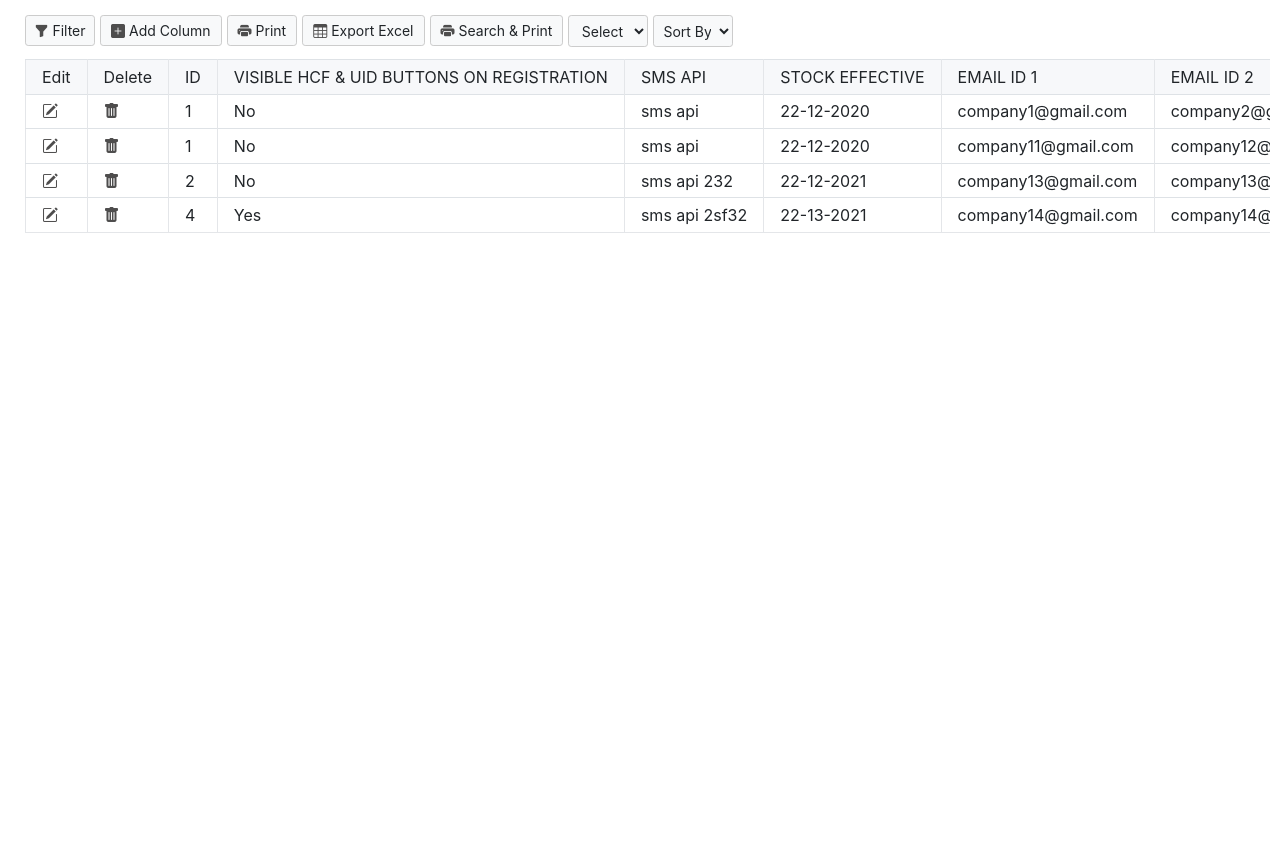
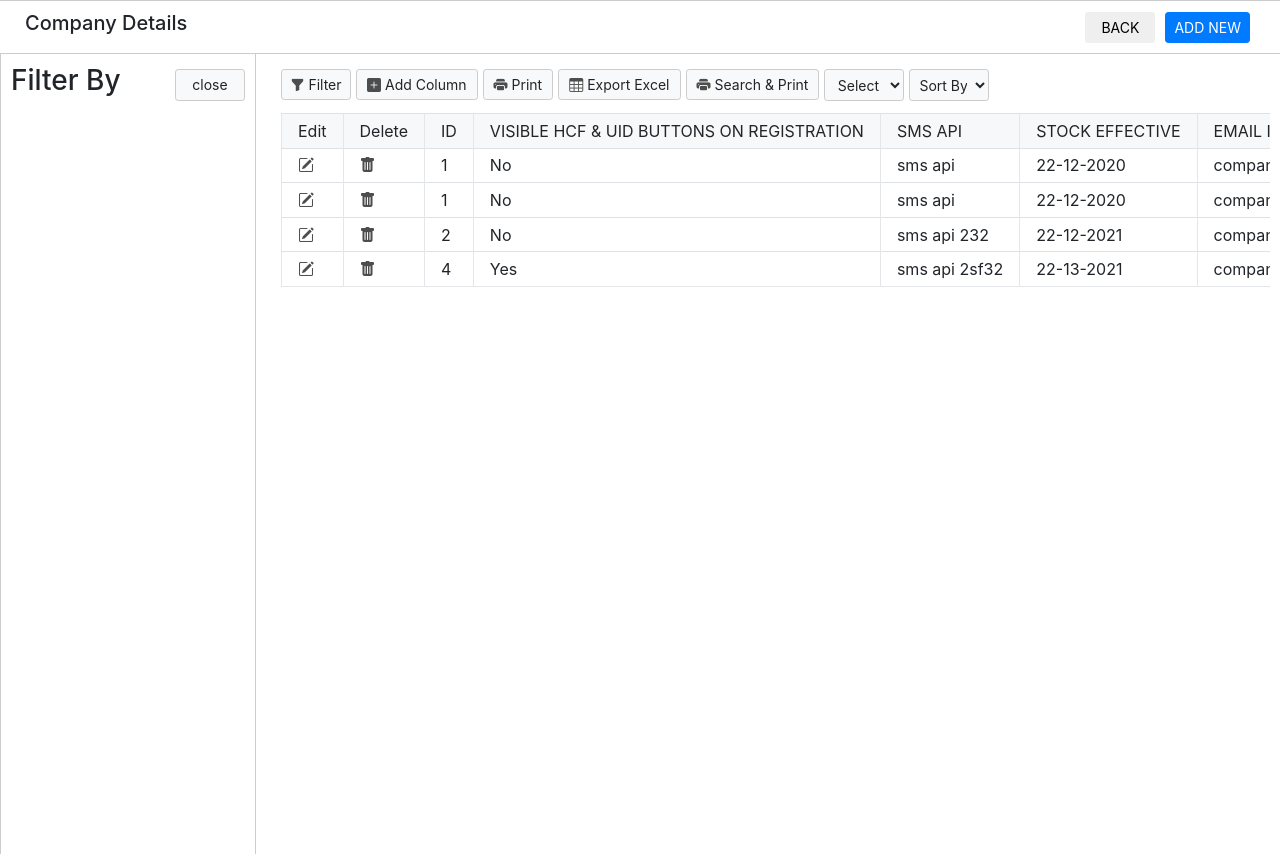
Before and after one commit to chouglesaud/megamenu, a plain HTML site: page table.html in a window 1280 px wide. Both pictures are taken after a click on the label "Filter". Before the commit the page ends 800 px from the top, so only its background shows below. Drawn offline with nearby package versions, Linux system fonts and the light colour scheme.

Commit message:
table view added

```diff
--- a/main.js
+++ b/main.js
@@ -20,8 +20,8 @@ allSubmenuLinks.forEach((link) => {
     const name = e.target.getAttribute('data-name');
     const id = e.target.getAttribute('data-id');
     const type = e.target.getAttribute('data-form-type');
-    loadFormPageBy(name, id, type);
-    // loadReportPageBy(name, id);
+    // loadFormPageBy(name, id, type);
+    loadReportPageBy(name, id);
   });
 });
 
@@ -59,3 +59,12 @@ function loadPrintPageBy(name, id) {
   const app = document.querySelector(appId);
   app.innerHTML = renderTopBarWith(name, 'ADD NEW');
 }
+/**
+ * works for static html
+ */
+document.querySelector('.filter').addEventListener('click', () => {
+  openDrawer();
+});
+document.querySelector('.closebtn').addEventListener('click', () => {
+  closeDrawer();
+});
--- a/table.html
+++ b/table.html
@@ -18,8 +18,23 @@
   <body>
     <div class="container-fluid">
       <div id="app">
+        <!-- remove in-line style of top-bar -->
+        <div class="top-bar row" style="top: 0px !important">
+          <div class="form-label-container col-lg-9 col-md-9 col-sm-12">
+            <h5>Company Details</h5>
+          </div>
+          <div class="action-container col-lg-2 col-md-2 col-sm-12">
+            <div class="back-btn-container btn-container">
+              <button class="btn btn-sm">BACK</button>
+            </div>
+            <div class="add-btn-container btn-container">
+              <button class="btn btn-sm btn-primary">ADD NEW</button>
+            </div>
+          </div>
+        </div>
         <div class="col-lg-12 col-md-12 col-sm-12 form-section grid">
-          <div class="drawer">
+          <!-- remove inline style of drawer -->
+          <div class="drawer" style="height: 100vh !important">
             <div class="drawer-container">
               <div class="filter-header-container">
                 <div class="filter-header">
```
